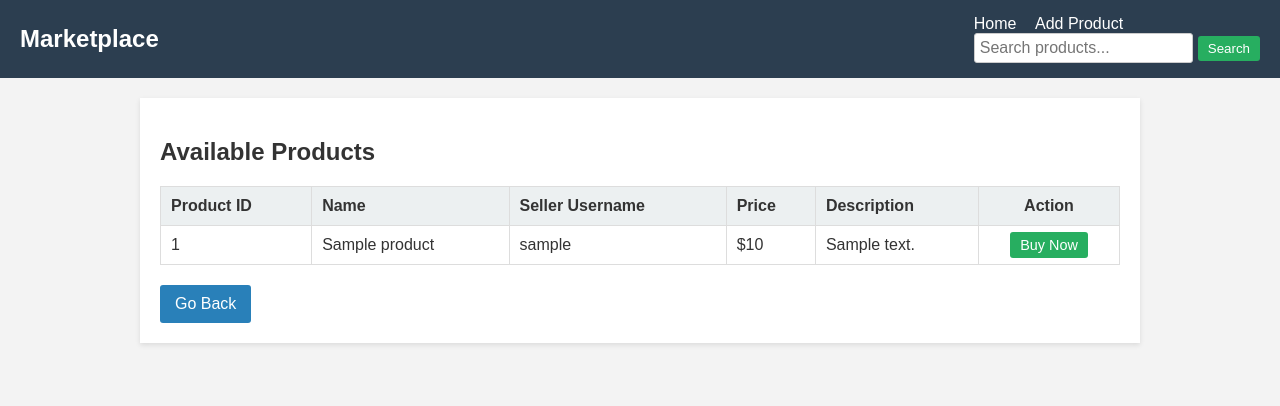
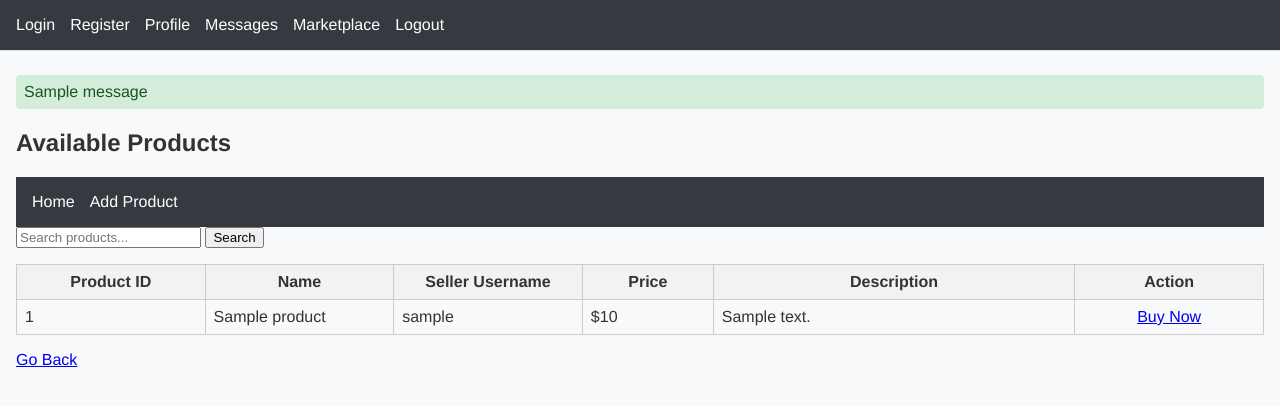
Before and after one commit to Pranav0305/Social-Media-Marketplace, a Flask app: page /view_products in a window 1280 px wide. Shown: the top 406 px of the page. Run offline with Flask 2, Linux system fonts and the light colour scheme; the visitor is signed in with stand-in values (Sample User, id 1); one stand-in notice (Sample message) is shown; a database or web service that is not in the repository returns one stand-in record (values such as "Sample title").

Commit message:
css
added basic inline css to the layout.html to improve design

```diff
--- a/templates/layout.html
+++ b/templates/layout.html
@@ -1,31 +1,89 @@
 <!doctype html>
 <html>
 <head>
+    <meta charset="utf-8">
     <title>{% block title %}Social Media Platform{% endblock %}</title>
+    <style>
+        /* Base styles */
+        body {
+            font-family: 'Helvetica Neue', Helvetica, Arial, sans-serif;
+            background: #f8f9fa;
+            color: #333;
+            margin: 0;
+            padding: 0;
+        }
+        /* Navigation styling */
+        nav {
+            background: #343a40;
+            padding: 1rem;
+            display: flex;
+            flex-wrap: wrap;
+            align-items: center;
+        }
+        nav a {
+            color: #ffffff;
+            text-decoration: none;
+            margin-right: 15px;
+            font-weight: 500;
+        }
+        nav a:hover {
+            text-decoration: underline;
+        }
+        /* Divider */
+        hr {
+            border: none;
+            border-top: 1px solid #e0e0e0;
+            margin: 0;
+        }
+        /* Container for page content */
+        .container {
+            padding: 1rem;
+        }
+        /* Flash messages styling */
+        .flash-messages ul {
+            list-style: none;
+            padding: 0;
+            margin: 0.5rem 0;
+        }
+        .flash-messages li {
+            margin-bottom: 0.5rem;
+            padding: 0.5rem;
+            border-radius: 4px;
+        }
+        .flash-messages li.danger {
+            background-color: #f8d7da;
+            color: #721c24;
+        }
+        .flash-messages li.success {
+            background-color: #d4edda;
+            color: #155724;
+        }
+        .flash-messages li.info {
+            background-color: #d1ecf1;
+            color: #0c5460;
+        }
+    </style>
 </head>
 <body>
     <nav>
-        <a href="{{ url_for('auth.login') }}">Login</a> |
-        <a href="{{ url_for('auth.register') }}">Register</a> |
-        <a href="{{ url_for('profile_bp.profile') }}">Profile</a> |
-        <a href="{{ url_for('messaging.messages') }}">Messages</a> |
-        <a href = "{{url_for('marketplace.view_products')}}"> Marketplace </a>
+        <a href="{{ url_for('auth.login') }}">Login</a>
+        <a href="{{ url_for('auth.register') }}">Register</a>
+        <a href="{{ url_for('profile_bp.profile') }}">Profile</a>
+        <a href="{{ url_for('messaging.messages') }}">Messages</a>
+        <a href="{{ url_for('marketplace.view_products') }}">Marketplace</a>
         {% if session.get('user_id') %}
-         | <a href="{{ url_for('auth.logout') }}">Logout</a>
+            <a href="{{ url_for('auth.logout') }}">Logout</a>
         {% endif %}
     </nav>
     <hr>
-
+    <div class="container">
         <!-- Flash Messages -->
-    <div>
+        <div class="flash-messages">
             {% with messages = get_flashed_messages(with_categories=true) %}
                 {% if messages %}
                     <ul>
                         {% for category, message in messages %}
-                        <li style="color:
-                            {% if category == 'danger' %}red
-                            {% elif category == 'success' %}green
-                            {% else %}black{% endif %};">
+                            <li class="{{ category }}">
                                 {{ message }}
                             </li>
                         {% endfor %}
@@ -34,7 +92,6 @@
             {% endwith %}
         </div>
 
-    <div>
         {% block content %}{% endblock %}
     </div>
 </body>
--- a/templates/view_products.html
+++ b/templates/view_products.html
@@ -1,152 +1,86 @@
-<!DOCTYPE html>
-<html lang="en">
-<head>
-  <meta charset="UTF-8">
-  <meta name="viewport" content="width=device-width, initial-scale=1">
-  <title>View Products</title>
+{% extends "layout.html" %}
+{% block title %}View Products{% endblock %}
+
+{% block content %}
+<h2>Available Products</h2>
+
+<!-- Inline CSS for table styling -->
 <style>
-    body {
-      font-family: Arial, sans-serif;
-      background-color: #f3f3f3;
-      margin: 0;
-      padding: 0;
-      color: #333;
-    }
-    header {
-      background-color: #2c3e50;
-      color: #fff;
-      padding: 15px 20px;
-      display: flex;
-      align-items: center;
-      justify-content: space-between;
-    }
-    header h1 {
-      margin: 0;
-      font-size: 1.5em;
-    }
-    nav a {
-      color: #fff;
-      text-decoration: none;
-      margin-right: 15px;
-    }
-    .search-form {
-      display: flex;
-      align-items: center;
-    }
-    .search-form input[type="text"] {
-      padding: 5px;
-      font-size: 1em;
-      border: 1px solid #ccc;
-      border-radius: 3px;
-      margin-right: 5px;
-    }
-    .search-form input[type="submit"] {
-      padding: 5px 10px;
-      background-color: #27ae60;
-      border: none;
-      color: #fff;
-      border-radius: 3px;
-      cursor: pointer;
-    }
-    .container {
-      max-width: 960px;
-      margin: 20px auto;
-      background-color: #fff;
-      padding: 20px;
-      box-shadow: 0 2px 5px rgba(0,0,0,0.1);
-    }
   table {
     width: 100%;
     border-collapse: collapse;
-      margin-top: 20px;
+    margin-top: 1rem;
+    table-layout: fixed; /* Ensures columns have fixed widths */
   }
-    table th, table td {
-      border: 1px solid #ddd;
-      padding: 10px;
-      text-align: left;
+  th, td {
+    border: 1px solid #ccc;
+    padding: 8px;
+    vertical-align: top; /* Align text to top for better readability */
   }
-    table th {
-      background-color: #ecf0f1;
+  th {
+    background-color: #f2f2f2;
+  }
+  /* Column width assignments */
+  .id-col {
+    width: 15%;
+    word-break: break-all; /* Breaks long product IDs */
+  }
+  .name-col {
+    width: 15%;
+  }
+  .seller-col {
+    width: 15%;
+  }
+  .price-col {
+    width: 10%;
+  }
+  .description-col {
+    width: 30%;
+    word-wrap: break-word; /* Wraps text to a new line */
+    overflow-wrap: break-word;
   }
   .action-col {
-      width: 120px;
+    width: 15%;
     text-align: center;
   }
-    .buy-button {
-      background-color: #27ae60;
-      color: #fff;
-      padding: 5px 10px;
-      text-decoration: none;
-      border-radius: 3px;
-      font-size: 0.9em;
-    }
-    .buy-button:hover {
-      background-color: #1e8449;
-    }
-    .buttons {
-      margin-top: 20px;
-    }
-    .buttons a {
-      text-decoration: none;
-      padding: 10px 15px;
-      background-color: #2980b9;
-      color: #fff;
-      border-radius: 3px;
-      margin-right: 10px;
-      display: inline-block;
-    }
-    .buttons a:hover {
-      background-color: #1c5980;
-    }
 </style>
-</head>
-<body>
-  <header>
-    <h1>Marketplace</h1>
-    <div>
+
 <nav>
   <a href="/">Home</a>
   <a href="/add_product">Add Product</a>
 </nav>
-      <form class="search-form" method="GET" action="{{ url_for('marketplace.view_products') }}">
+<form method="GET" action="{{ url_for('marketplace.view_products') }}">
   <input type="text" name="search" placeholder="Search products..."
          value="{{ search_query if search_query else '' }}">
   <input type="submit" value="Search">
 </form>
-    </div>
-  </header>
 
-  <div class="container">
-    <h2>Available Products</h2>
 <table>
   <thead>
     <tr>
-          <th>Product ID</th>
-          <th>Name</th>
-          <th>Seller Username</th>
-          <th>Price</th>
-          <th>Description</th>
+      <th class="id-col">Product ID</th>
+      <th class="name-col">Name</th>
+      <th class="seller-col">Seller Username</th>
+      <th class="price-col">Price</th>
+      <th class="description-col">Description</th>
       <th class="action-col">Action</th>
     </tr>
   </thead>
   <tbody>
     {% for product in products %}
     <tr>
-          <td>{{ product._id }}</td>
-          <td>{{ product.product_name }}</td>
-          <td>{{ product.product_seller_username }}</td>
-          <td>${{ product.product_price }}</td>
-          <td>{{ product.product_description }}</td>
+      <td class="id-col">{{ product._id }}</td>
+      <td class="name-col">{{ product.product_name }}</td>
+      <td class="seller-col">{{ product.product_seller_username }}</td>
+      <td class="price-col">${{ product.product_price }}</td>
+      <td class="description-col">{{ product.product_description }}</td>
       <td class="action-col">
-            <a class="buy-button" href="{{ url_for('marketplace.buy_product', product_id=product._id) }}">Buy Now</a>
+        <a href="{{ url_for('marketplace.buy_product', product_id=product._id) }}">Buy Now</a>
       </td>
     </tr>
     {% endfor %}
   </tbody>
 </table>
-    <div class="buttons">
-      <a href="/">Go Back</a>
-    </div>
-  </div>
-</body>
-</html>
+
+<p><a href="/">Go Back</a></p>
+{% endblock %}
```
Lines whose indentation alone changed are shown as unchanged.
